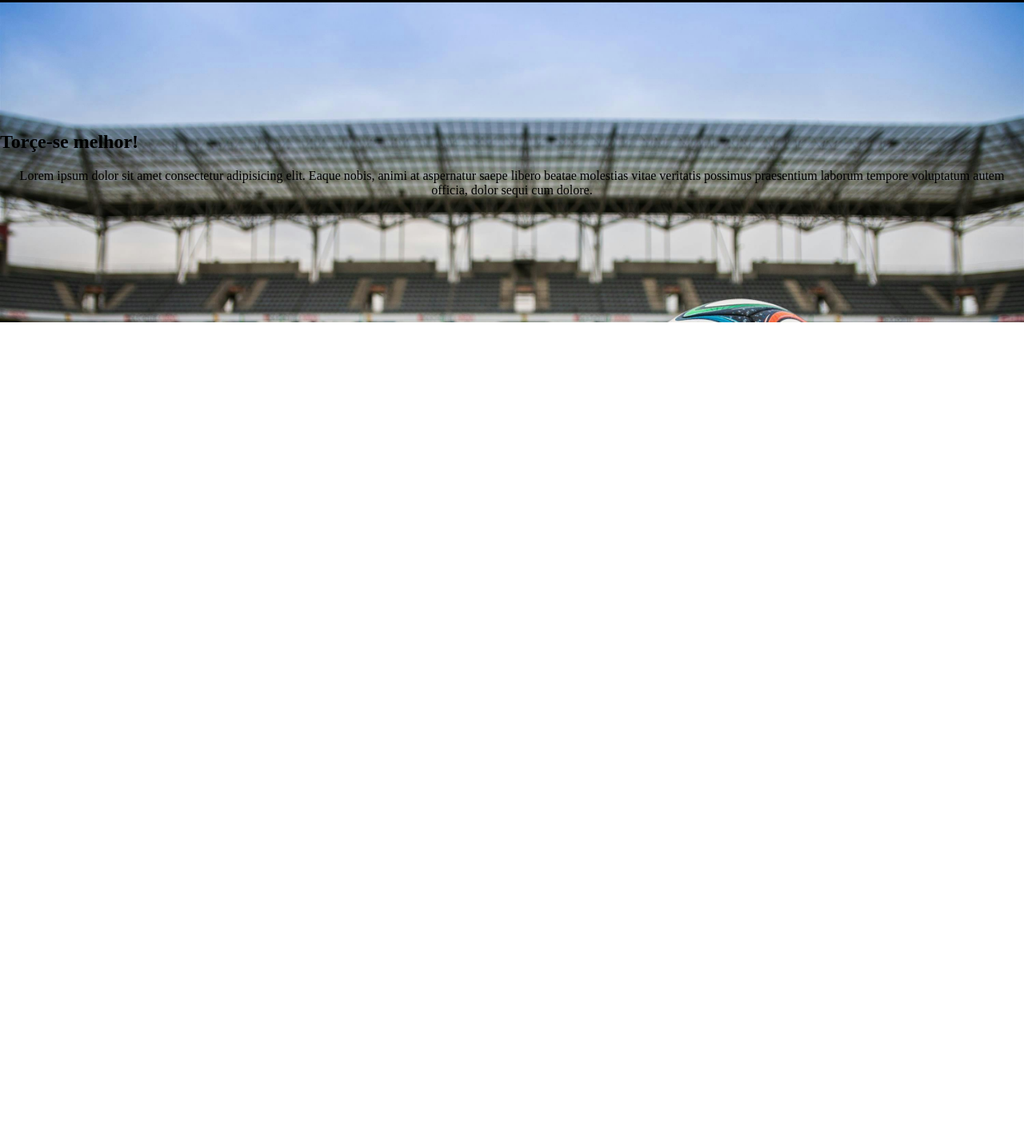
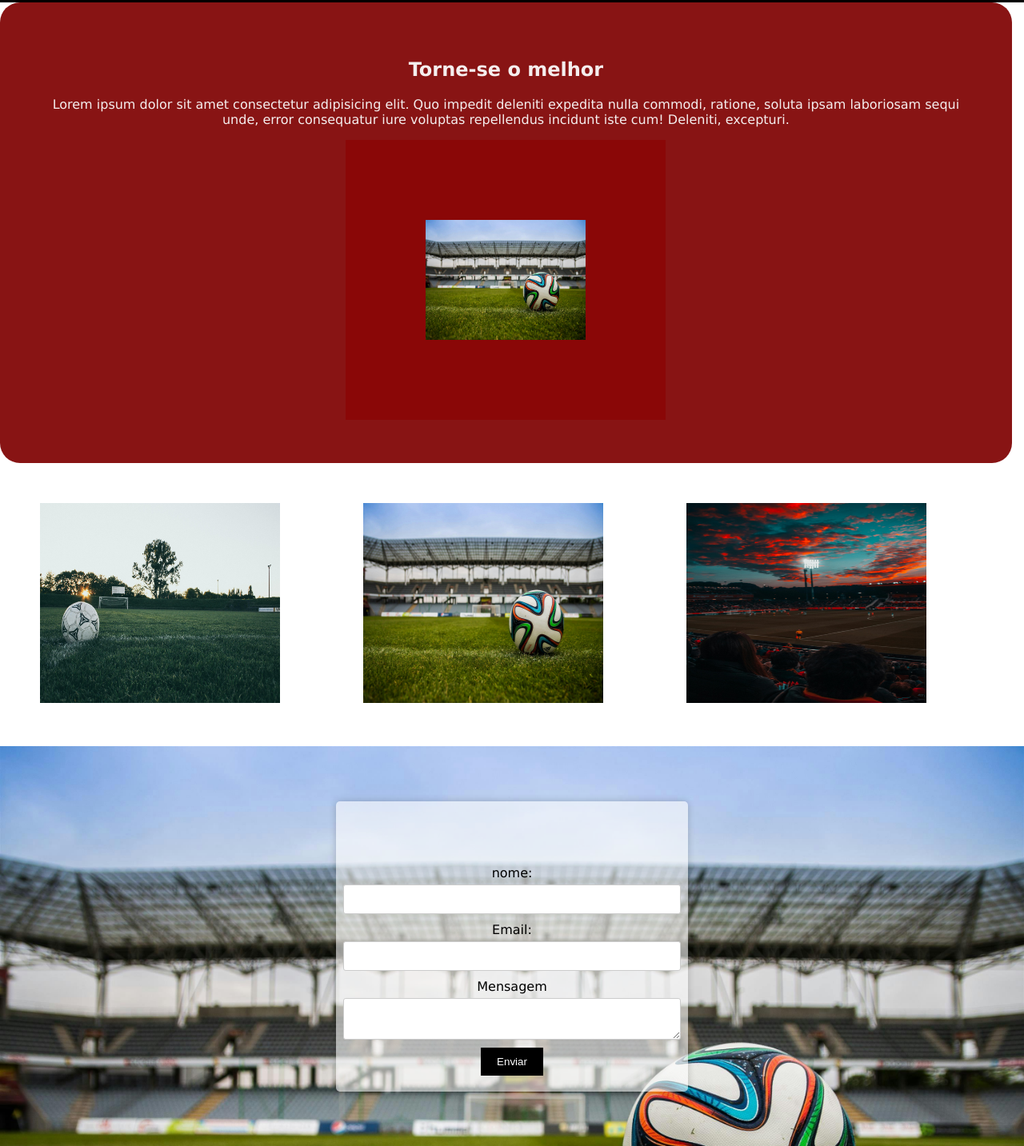
Before and after one commit to SusSenac/FrontEnd, a plain HTML site: page 24-09/index.html in a window 1280 px wide. Shown: the part 1572-3005 px from the top of the page at 80% size. Before the commit the page ends 1975 px from the top, so only its background shows below. Drawn offline with Linux system fonts and the light colour scheme.

Commit message:
Add files via upload

```diff
--- a/24-09/index.html
+++ b/24-09/index.html
@@ -68,16 +68,41 @@
         </div>
     </section>
 
-    <main>
-        <section class="banner">
-            <div>
-                <h1>Torçe-se melhor!</h1>
-                <p>Lorem ipsum dolor sit amet consectetur adipisicing elit. Eaque nobis, animi at aspernatur saepe libero beatae molestias vitae veritatis possimus praesentium laborum tempore voluptatum autem officia, dolor sequi cum dolore.</p>
-            </div>
 
         </section>
 
+        <section class="texto">
+            <h1>Torne-se o melhor</h1>
+            <p>Lorem ipsum dolor sit amet consectetur adipisicing elit. Quo impedit deleniti expedita nulla commodi, ratione, soluta ipsam laboriosam sequi unde, error consequatur iure voluptas repellendus incidunt iste cum! Deleniti, excepturi.</p>
+            <img id="img" src="img/pexels-pixabay-46798.jpg" alt="Campo de futebol">
+        </section>
 
+        <section>
+            <img class="imagens" src="img/pexels-markusspiske-114296.jpg" alt="Estádio de futebol">
+            <img class="imagens" src="img/pexels-pixabay-46798.jpg" alt="Estádio de futebol">
+            <img class="imagens" src="img/pexels-unknown6user-1657332.jpg" alt="Estádio de futebol">
+        </section>
+
+        <section class="banner2">
+            <div class="form-container">
+
+
+            <form>
+                <h2></h2>
+                <label for="nome">nome:</label>
+                <input type="text" id="nome" name="nome" required>
+
+                <label for="email">Email:</label>
+                <input type="email" id="emil" required>
+
+                <label for="mensagem">Mensagem</label>
+                <textarea id="mensagem" name="mensagem" required></textarea>
+
+                <button type="submit">Enviar</button>
+
+            </form>
+        </div>
+        </section>
     </main>
 
 
--- a/24-09/style.css
+++ b/24-09/style.css
@@ -132,3 +132,93 @@ p{
     color: rgb(255, 255, 255);
     font-family:Verdana, Geneva, Tahoma, sans-serif
 }
+
+.texto {
+
+    width: 300px;
+    background-color: #881414;
+    font-family: Verdana, Ganeva, Tahoma, sans-serif;
+    font-weight: bold;
+    color: #f5eeee;width: 120px;
+    border-radius: 25px ;
+    padding: 50px;
+    text-align: center;
+    width: 91%;
+}
+
+
+
+#img {
+    width: 300px;
+
+    background-color: #8a0707;
+    width: 200px;
+    height: 150px;
+    padding: 100px;
+    align-items: center;
+
+
+}
+
+.imagens {
+    width: 300px;
+    height: 250px;
+    padding: 50px;
+
+
+
+}
+
+.banner2 {
+    display: flex;
+    align-items: center;
+    justify-content: center;
+    background-image: url(img/pexels-pixabay-46798.jpg);
+    background-size: cover;
+    text-align: center;
+    width: 100%;
+    color: #000000;
+    height: 500px;
+}
+
+.form-container {
+    font-family: Verdana, Geneva, Tahoma, sans-serif;
+    background-color: rgba(255, 255, 255, 0.589);
+    padding: 20px;
+    border-radius: 5px;
+    width: 100%;
+    max-width: 400px;
+    box-shadow: 0 0 10px rgba(0, 0, 0, 0.2);
+}
+
+form {
+    display: flex;
+    flex-direction:column;
+    align-items: center;
+}
+
+label {
+    margin-top: 10px;
+    text-align: left;
+}
+
+input, textarea {
+    width: 100%;
+    padding: 10px;
+    margin-top: 5px;
+    border: 1px solid #ccc;
+    border-radius: 3px;
+}
+
+button {
+    margin-top: 10px;
+    padding: 10px 20px;
+    background-color:#000000;
+    color: #fff;
+    border: none;
+    cursor: pointer;
+}
+
+button:hover {
+    background-color: #000000;
+}
```
Also changed, not shown: 24-09/img/pexels-markusspiske-114296.jpg (added).
